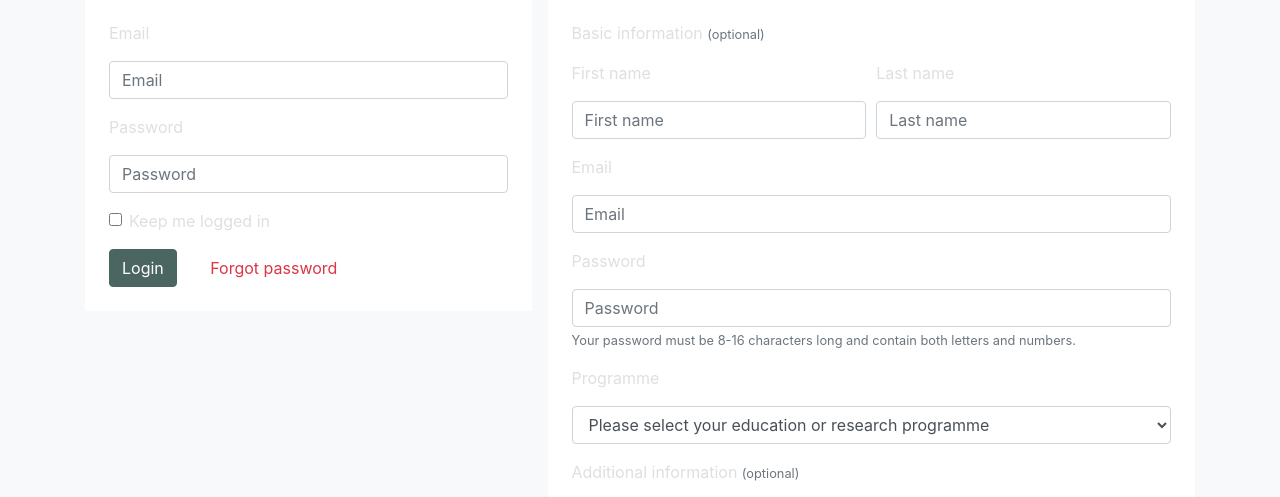
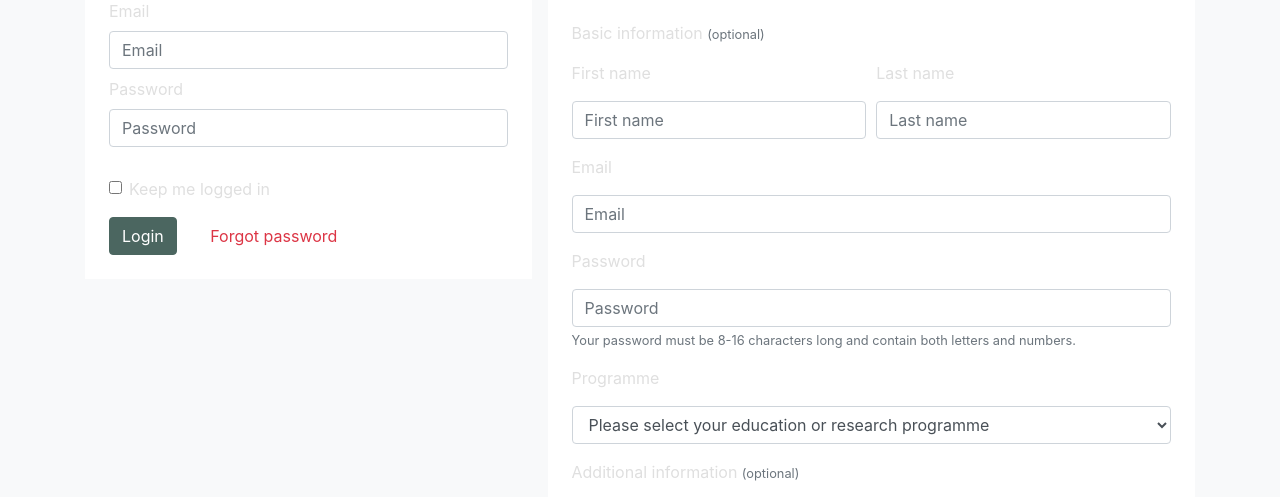
Before and after one commit to ruiixu23/web-accessibility, a website built with webpack: page src/login.html in a window 1280 px wide. Shown: the part 261-758 px from the top of the page. Built offline with nearby package versions, Linux system fonts and the light colour scheme.

Commit message:
Reverted login form label and control ordering

```diff
--- a/src/login.html
+++ b/src/login.html
@@ -125,13 +125,13 @@
                     <ul class="sr-only" id="login-error-list"></ul>
                     <form id="login-form" novalidate>
                         <div class="form-group">
-                            <p>Email</p>
-                            <input class="form-control" id="login-email-control" type="email" placeholder="Email" required>
+                            <input class="form-control" id="login-email-control" type="email" placeholder="Email" required style="position: relative; top: 10px;">
+                            <p style="position: relative; top: -60px;">Email</p>
                             <small class="invalid-feedback"></small>
                         </div>
                         <div class="form-group">
-                            <p>Password</p>
-                            <input class="form-control" id="login-password-control" type="password" placeholder="Password">
+                            <input class="form-control" id="login-password-control" type="password" placeholder="Password" style="position: relative; top: 10px;">
+                            <p style="position: relative; top: -60px;">Password</p>
                             <small class="invalid-feedback"></small>
                         </div>
                         <div class="form-group">
```
